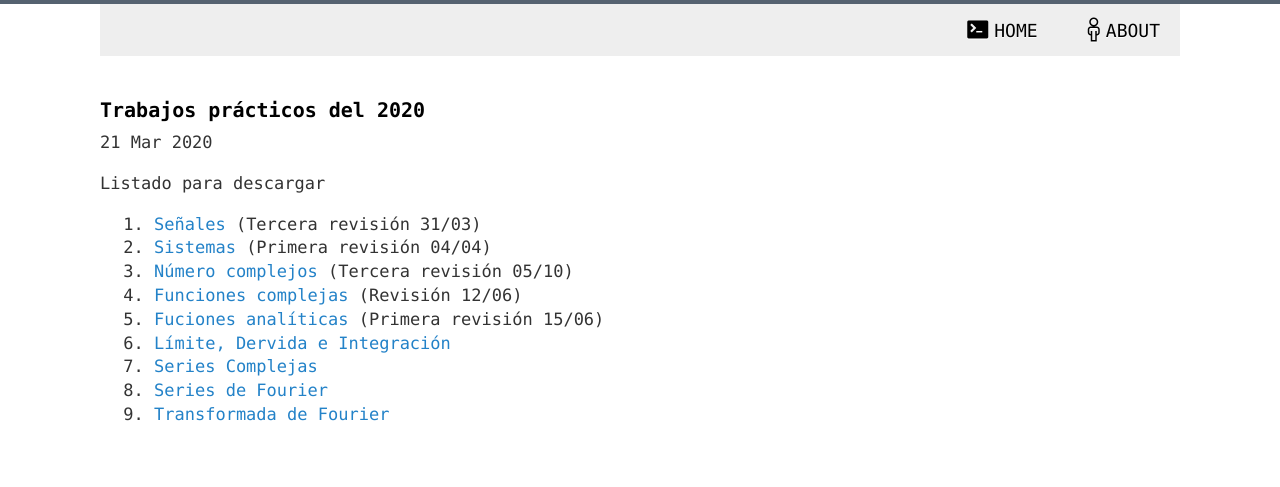
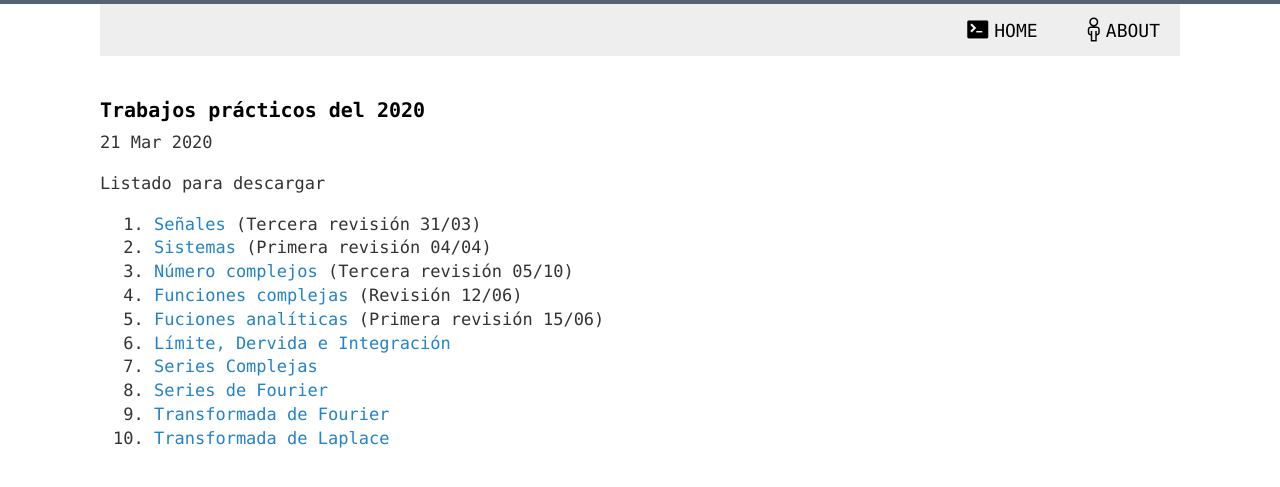
Before and after one commit to 1nv1/UTN-FRN-ASS, a Jekyll site: the page built from _posts/2020-03-21-TPs2020.markdown, in a window 1280 px wide. Shown: the top 487 px of the page. Built offline with Jekyll 4.4.1, drawn with Linux system fonts in a browser that asks for light colours; comment, search, counter and statistics services are not loaded.

Commit message:
Added TP10

```diff
--- a/_posts/2020-03-21-TPs2020.markdown
+++ b/_posts/2020-03-21-TPs2020.markdown
@@ -18,3 +18,4 @@ Listado para descargar
 7. <a href="https://drive.google.com/file/d/1AZS6uV6GQYMDjQByazfV2UJlQjaEKZXv/view?usp=sharing" target="_blank">Series Complejas</a>
 8. <a href="https://drive.google.com/file/d/1t3_jyuXAJL5h--ptWITkMVndPEPk_avi/view?usp=sharing" target="_blank">Series de Fourier</a>
 9. <a href="https://drive.google.com/file/d/1GKvozwmEQHWuVBFH6aF3hjkhcGpZ1eDw/view?usp=sharing" target="_blank">Transformada de Fourier</a>
+10. <a href="https://drive.google.com/file/d/1RYDokrt__l3y32YzkE4xUONDuGtOEUbA/view?usp=sharing" target="_blank">Transformada de Laplace</a>
```
